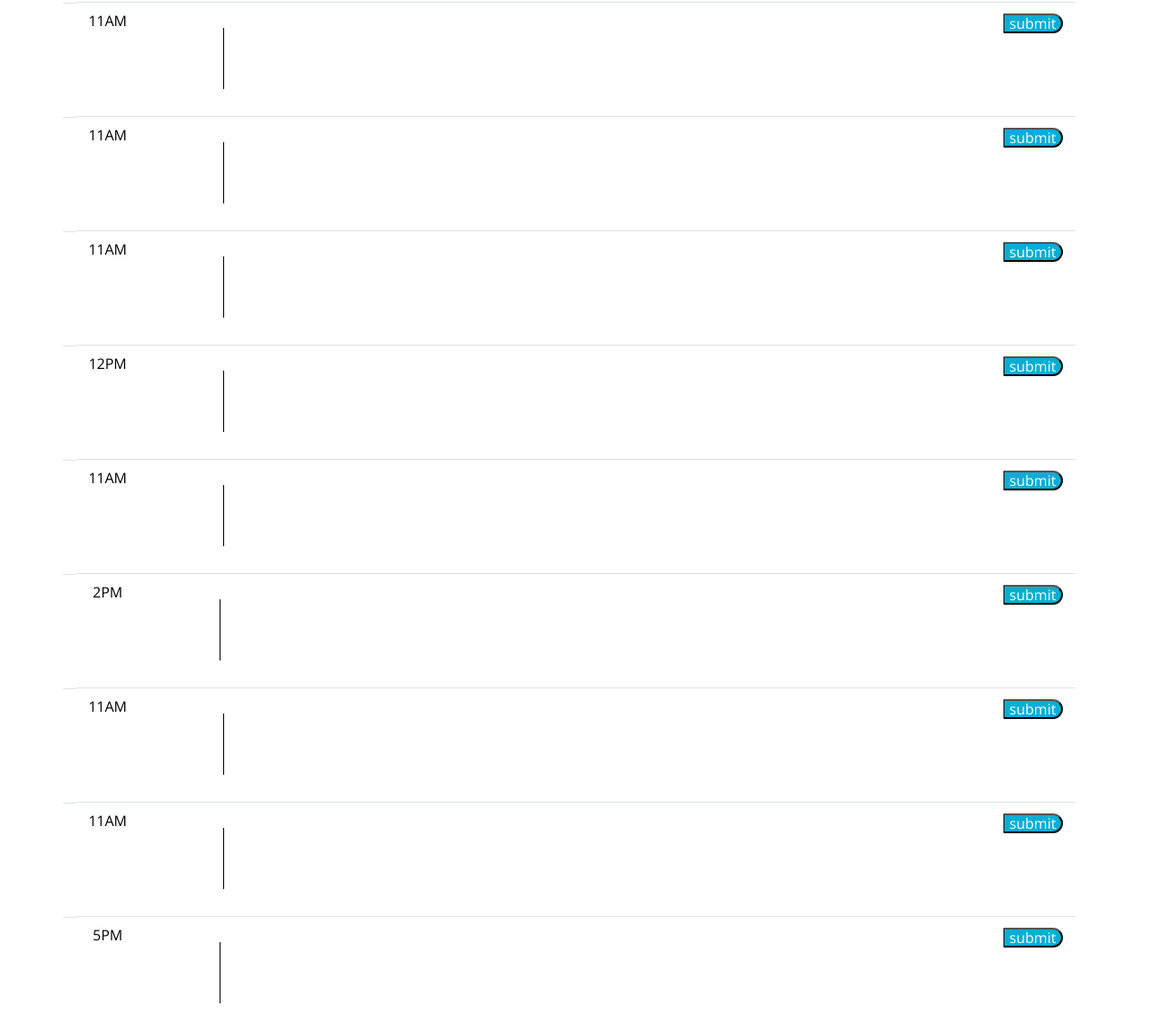
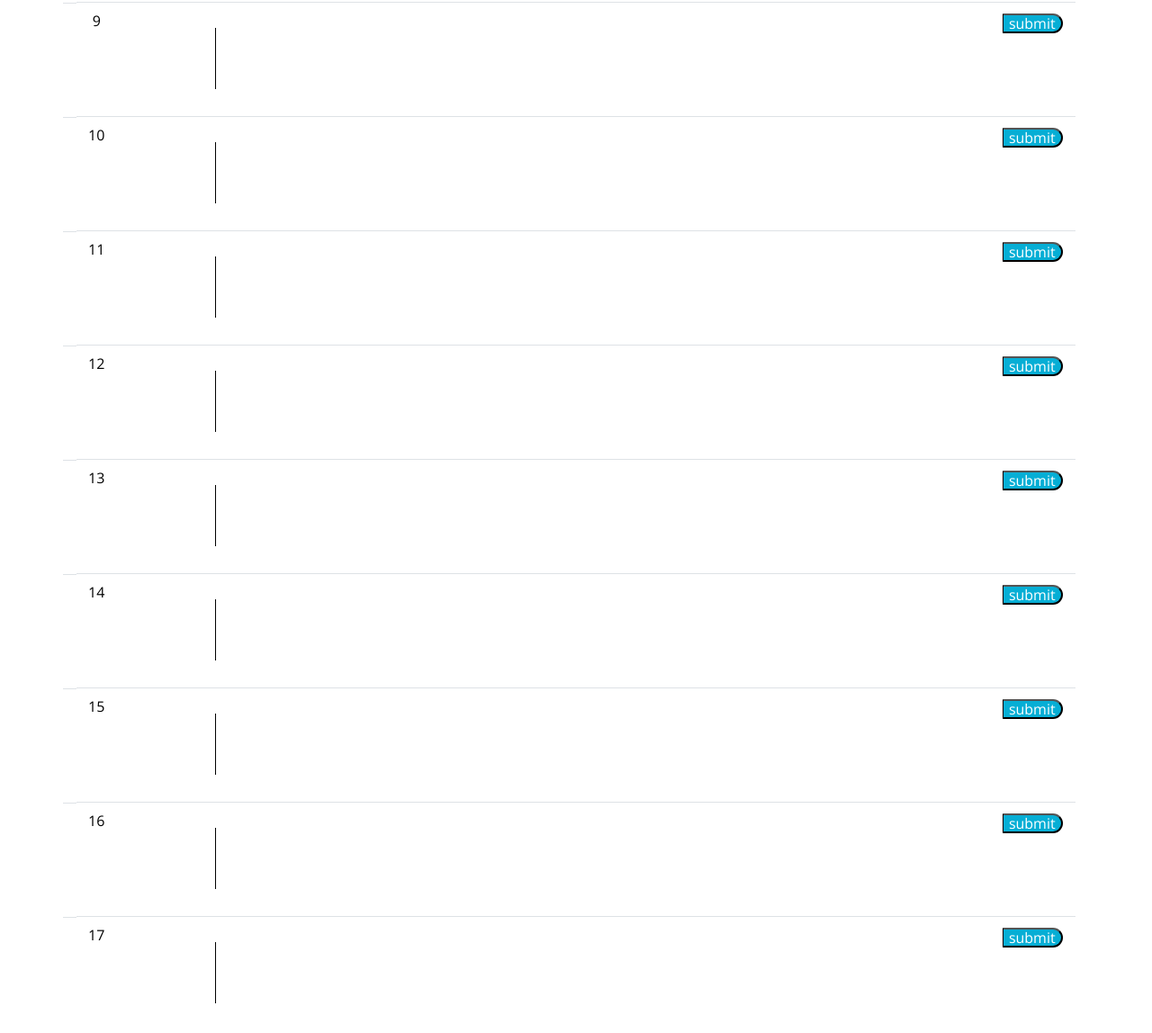
Before and after one commit to LisaCR01/Daily-Planner, a plain HTML site: page Develop/index.html in a window 1280 px wide. Shown: the part 334-1482 px from the top of the page at 90% size. Drawn offline with nearby package versions, Linux system fonts and the light colour scheme.

Commit message:
corrected ids and classes and made entire planner one form

```diff
--- a/Develop/assets/js/script.js
+++ b/Develop/assets/js/script.js
@@ -10,12 +10,6 @@ const handleSubmit = function (event){
     if(detailItem !==''){
         const storedDetails =$('<textarea>').text(detailItem)
     }
-}
+
+};
 detailFormEl.on("submit",handleSubmit)
-
-$(".saveBtn").click(
-    function() {
-       // must stringify the object before save
-       localStorage.setItem('storedDetails', JSON.stringify(storedDetails));
-    }
-);
--- a/Develop/index.html
+++ b/Develop/index.html
@@ -33,131 +33,119 @@
       <section class="time-block">
       <table class="table">
         <tbody>
+          <form>
             <tr>
               <th class="row">
-              <td class="hour">11AM</td>
+                <td class="hour" id="nine">9</td>
               </th>
-            <form id="detail_form">
               <td class="description">
-                <textarea id="detail_text" rows="3"></textarea>
+                  <textarea id="9" name="t09" rows="3"></textarea>
+              <td>
+              <td>
+                <button id="btn" class="saveBtn">submit</button>
+              </td>
+            </tr>
+
+            <tr>
+              <th class="row">
+                <td class="hour" id=ten>10</td>
+              </th>
+              <td class="description">
+                  <textarea id="10" name="t10" rows="3"></textarea>
               <td>
               <td>
                 <button class="saveBtn">submit</button>
               </td>
-          </form>
             </tr>
 
             <tr>
               <th class="row">
-              <td class="hour">11AM</td>
+                <td class="hour" id="eleven">11</td>
               </th>
-            <form id="detail_form">
+
               <td class="description">
-                <textarea id="detail_text" rows="3"></textarea>
+                  <textarea id="11" name="t11" rows="3"></textarea>
               <td>
               <td>
                 <button class="saveBtn">submit</button>
               </td>
-          </form>
             </tr>
 
             <tr>
               <th class="row">
-              <td class="hour">11AM</td>
+                <td class="hour" id="twelve">12</td>
               </th>
-          </form id="detail_form">
               <td class="description">
-                <textarea id="detail_text" rows="3"></textarea>
+                  <textarea id="12" name="t12" rows="3"></textarea>
               <td>
               <td>
                 <button class="saveBtn">submit</button>
               </td>
-          </form>
             </tr>
 
             <tr>
               <th class="row">
-              <td class="hour">12PM</td>
+                <td class="hour" id="thirteen">13</td>
               </th>
-          </form id="detail_form" >
               <td class="description">
-                <textarea id="detail_text" rows="3"></textarea>
+                  <textarea id="13" name="t13" rows="3"></textarea>
               <td>
               <td>
                 <button class="saveBtn">submit</button>
               </td>
-          </form>
             </tr>
 
             <tr>
               <th class="row">
-              <td class="hour">11AM</td>
+                <td class="hour" id="fourteen">14</td>
               </th>
-          </form id="detail_form">
+
               <td class="description">
-                <textarea id="detail_text" rows="3"></textarea>
+                  <textarea id="14" name="t14" rows="3"></textarea>
               <td>
               <td>
                 <button class="saveBtn">submit</button>
               </td>
-          </form>
             </tr>
 
             <tr>
               <th class="row">
-              <td class="hour">2PM</td>
+                <td class="hour" id="fifteen">15</td>
               </th>
-          </form id="detail_form">
               <td class="description">
-              <textarea id="detail_text" rows="3"></textarea>
+                  <textarea id="15" name="t15" rows="3"></textarea>
               <td>
               <td>
                 <button class="saveBtn">submit</button>
               </td>
-          </form>
             </tr>
 
             <tr>
               <th class="row">
-              <td class="hour">11AM</td>
+                <td class="hour" id="sixteen">16</td>
               </th>
-          </form id="detail_form">
+
               <td class="description">
-                <textarea id="detail_text" rows="3"></textarea>
+                  <textarea id="16" name="t16" rows="3"></textarea>
               <td>
               <td>
                 <button class="saveBtn">submit</button>
               </td>
-          </form>
             </tr>
 
             <tr>
               <th class="row">
-              <td class="hour">11AM</td>
+                <td class="hour" id="seventeen">17</td>
               </th>
-          </form id="detail_form">
               <td class="description">
-                <textarea id="detail_text" rows="3"></textarea>
+                  <textarea id="17" name="t17" rows="3"></textarea>
               <td>
               <td>
                 <button class="saveBtn">submit</button>
               </td>
-          </form>
             </tr>
 
-          <tr>
-            <th class="row">
-              <td class="hour">5PM</td>
-            </th>
-          </form id="detail_form">
-            <td class="description">
-              <textarea id="detail_text" rows="3"></textarea>
-            <td>
-            <td>
-              <button class="saveBtn">submit</button>
-            </td>
           </form>
-          </tr>
         </tbody>
       </table>
     </section>
```
Lines whose indentation alone changed are shown as unchanged.
